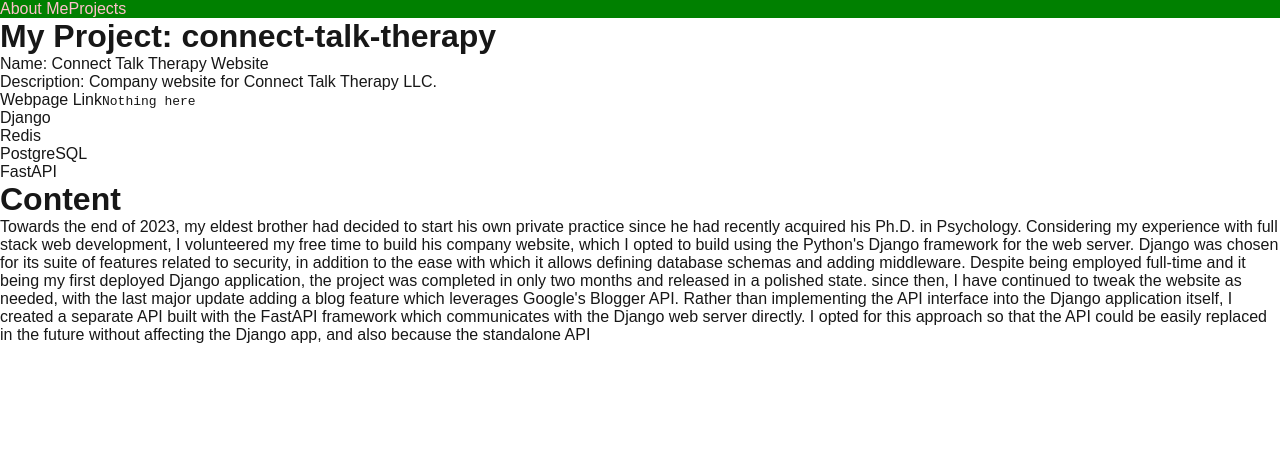
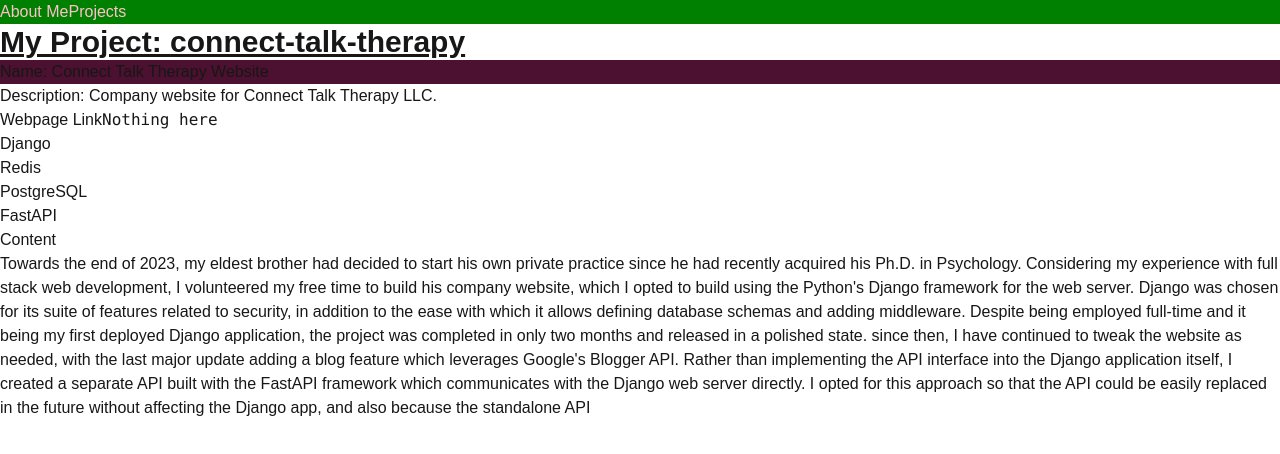
Before and after one commit to kieferjackson/my-portfolio, a Next.js app in the folder my-next-portfolio/: page /projects/connect-talk-therapy in a window 1280 px wide. Shown: the top 454 px of the page. Built offline with nearby package versions, Linux system fonts and the light colour scheme.

Commit message:
Installed tailwind framework

```diff
--- a/my-next-portfolio/package.json
+++ b/my-next-portfolio/package.json
@@ -9,8 +9,11 @@
     "lint": "next lint"
   },
   "dependencies": {
+    "@tailwindcss/postcss": "^4.1.5",
     "next": "15.3.1",
+    "postcss": "^8.5.3",
     "react": "^19.0.0",
-    "react-dom": "^19.0.0"
+    "react-dom": "^19.0.0",
+    "tailwindcss": "^4.1.5"
   }
 }
--- /dev/null
+++ b/my-next-portfolio/postcss.config.mjs
@@ -0,0 +1,6 @@
+const config = {
+    plugins: {
+      "@tailwindcss/postcss": {},
+    },
+  };
+  export default config;
--- a/my-next-portfolio/src/app/globals.css
+++ b/my-next-portfolio/src/app/globals.css
@@ -1,3 +1,5 @@
+@import "tailwindcss";
+
 :root {
   --background: #ffffff;
   --foreground: #171717;
--- a/my-next-portfolio/src/app/projects/[project]/page.js
+++ b/my-next-portfolio/src/app/projects/[project]/page.js
@@ -26,8 +26,8 @@ export default async function Page({ params }) {
 
   return (
     <div>
-      <h1>My Project: {id}</h1>
-      <p>Name: {projectData.name}</p>
+      <h1 className="text-3xl font-bold underline">My Project: {id}</h1>
+      <p style={{ backgroundColor: projectData.theme }}>Name: {projectData.name}</p>
       <p>Description: {projectData.info}</p>
       {(projectData.href ? <Link href={projectData.href}>Webpage Link</Link> : <code>Nothing here</code>)}
       {(projectData.repo ? <Link href={projectData.repo}>Github Repo</Link> : <code>Nothing here</code>)}
--- a/my-next-portfolio/src/data/projects.json
+++ b/my-next-portfolio/src/data/projects.json
@@ -2,6 +2,7 @@
     "copoly-calc": {
         "name": "Copoly-Calc",
         "info": "Calculator app designed to streamline and simplify copolymer calculations.",
+        "theme": "#1968F1",
         "repo": "https://github.com/kieferjackson/copoly-calc",
         "href": "https://kieferjackson.github.io/copoly-calc/",
         "tech": [
@@ -11,6 +12,7 @@
     "merchant-alchemist": {
         "name": "Merchant Alchemist",
         "info": "Web game allowing registered users to brew and sell potions.",
+        "theme": "#722F8F",
         "repo": "https://github.com/lucasz10/merchant-alchemist",
         "tech": [
             "React",
@@ -21,6 +23,7 @@
     "connect-talk-therapy": {
         "name": "Connect Talk Therapy Website",
         "info": "Company website for Connect Talk Therapy LLC.",
+        "theme": "#4C1130",
         "href": "https://www.connecttalktherapy.com/",
         "tech": [
             "Django",
```
Also changed, not shown: 1 other file (tests, documents, lock files or other folders).
